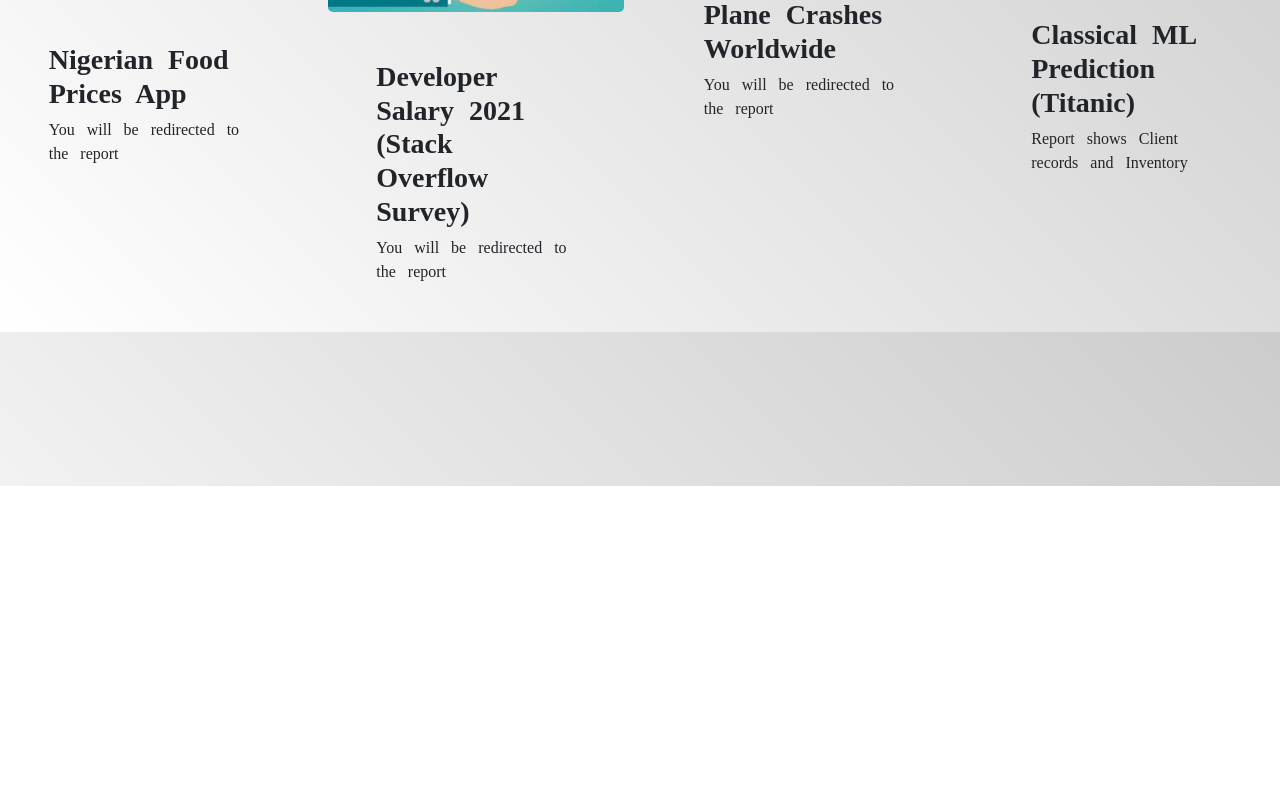
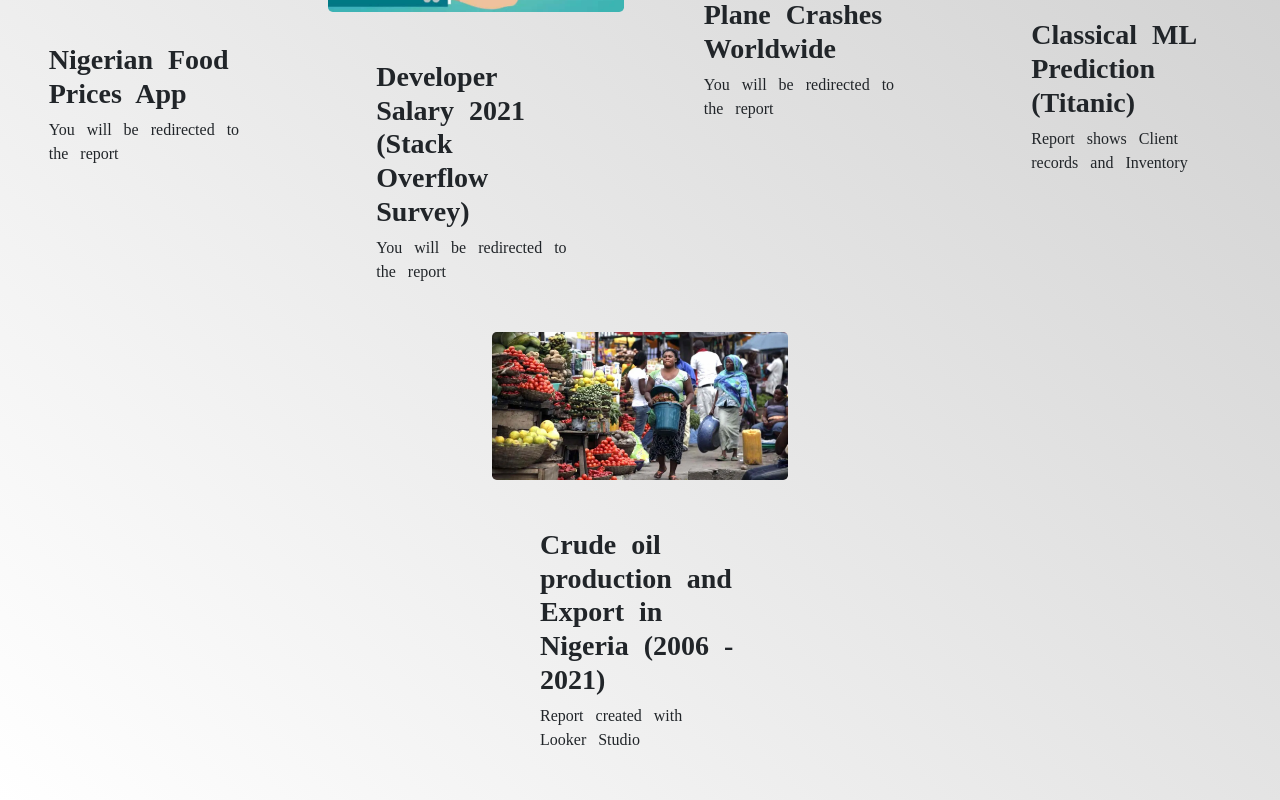
Before and after one commit to Jogwums/portfolio, a React (Create React App) app: page /python in a window 1280 px wide. Shown: the part 314-1114 px from the top of the page. Before the commit the page ends 800 px from the top, so only its background shows below. Built offline with nearby package versions, Linux system fonts and the light colour scheme; a web font is replaced by a local one.

Commit message:
added looker studio, under python - yet to create a seprate page for it

```diff
--- a/src/pages/DataPortfolio.js
+++ b/src/pages/DataPortfolio.js
@@ -44,7 +44,7 @@ const DataPortfolio = ({type, text}) => {
                                 text={"Github"}
                                 link={"/https://github.com/Jogwums"}/>
                         <Card image={'https://picsum.photos/200.webp?grayscale?random=5'}
-                                text={"Python"}
+                                text={"Looker Studio"}
                                 link={"/python"}/>
                       </div>
                     </Col>
--- a/src/pages/Py.js
+++ b/src/pages/Py.js
@@ -40,8 +40,15 @@ const Da = ({type, text}) => {
         text2={"Report shows Client records and Inventory"}
          link={"https://jogwums-streamlit-titanic-app-sc1rsj.streamlitapp.com/"}
          />
+         <Card
+        image={image1}
+        text={"Crude oil production and Export in Nigeria (2006 - 2021)"}
+        text2={"Report created with Looker Studio"}
+         link={"https://lookerstudio.google.com/embed/reporting/b324c994-b757-4dfe-a745-8734f54ec0fa/page/FWcrC"}
+         />
 
         </div>
+
         </>
     )
 }
```
